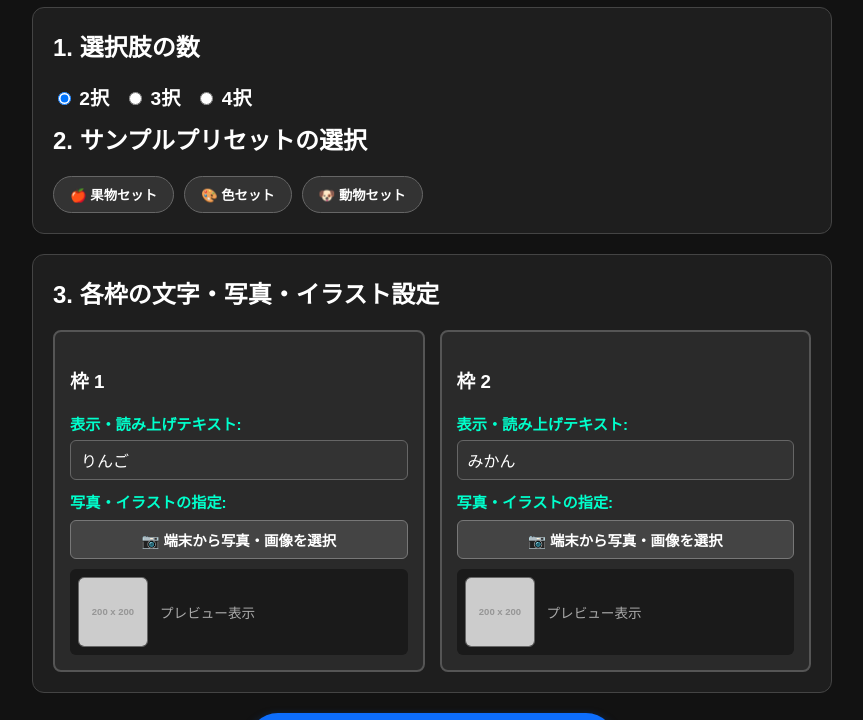
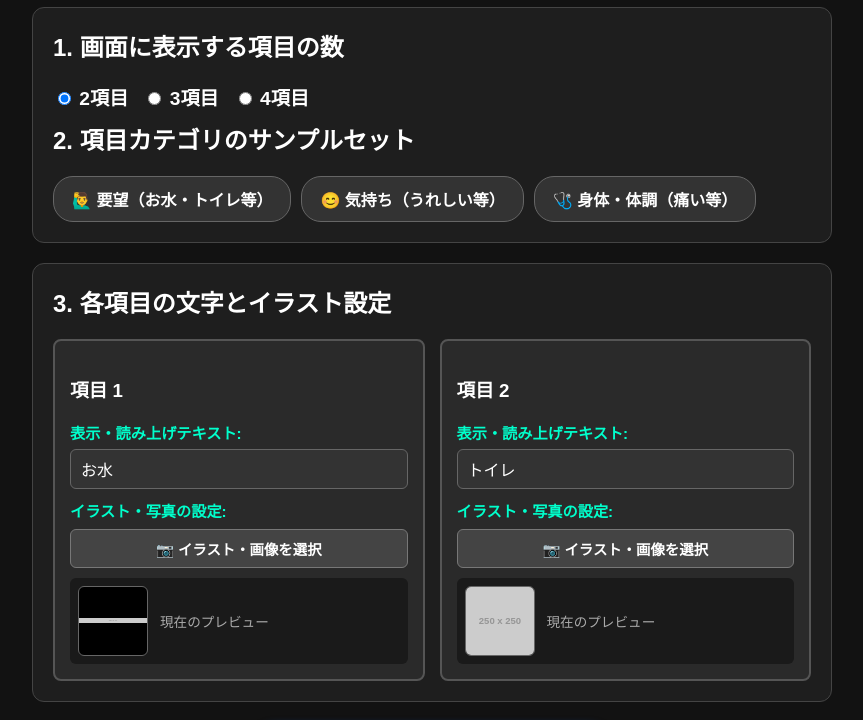
Before and after one commit to tanabe-e-hue/kaonougoki, a plain HTML site: page index.html in a window 1280 px wide. Shown: the part 80-800 px from the top of the page, without its empty margins (208-1071 px from the left). Drawn offline with Linux system fonts and the light colour scheme; placeholder pictures from the web are drawn by us.

Commit message:
Update index.html

```diff
--- a/index.html
+++ b/index.html
@@ -3,7 +3,7 @@
 <head>
   <meta charset="UTF-8">
   <meta name="viewport" content="width=device-width, initial-scale=1.0">
-  <title>多機能VOCA（写真・イラスト変更対応版）</title>
+  <title>項目選択モード VOCA（イラスト＋文字対応）</title>
   <!-- MediaPipe Face Mesh & Camera Utils -->
   <script src="https://cdn.jsdelivr.net/npm/@mediapipe/camera_utils/camera_utils.js" crossorigin="anonymous"></script>
   <script src="https://cdn.jsdelivr.net/npm/@mediapipe/face_mesh/face_mesh.js" crossorigin="anonymous"></script>
@@ -48,7 +48,7 @@
     .preset-btns { display: flex; gap: 10px; margin-top: 10px; flex-wrap: wrap; }
     .preset-btn {
       background: #333; color: #fff; border: 1px solid #666;
-      padding: 8px 16px; border-radius: 20px; cursor: pointer; font-weight: bold;
+      padding: 10px 18px; border-radius: 20px; cursor: pointer; font-weight: bold; font-size: 1rem;
     }
     .preset-btn:hover { background: #0d6efd; border-color: #0d6efd; }
 
@@ -101,7 +101,7 @@
     }
 
     /* ------------------------------
-       2. 操作画面
+       2. 操作画面（項目モード）
     ------------------------------ */
     #play-screen {
       flex-direction: column;
@@ -138,11 +138,11 @@
     .play-container.mode-3 { grid-template-columns: 1fr 1fr 1fr; }
     .play-container.mode-4 { grid-template-columns: 1fr 1fr; grid-template-rows: 1fr 1fr; }
 
-    /* SVGによるアラウンド枠線アニメーション */
+    /* カード・SVGアニメーション構造 */
     .card-wrapper {
       position: relative;
-      width: 60%;
-      height: 50%;
+      width: 65%;
+      height: 55%;
       display: flex;
       align-items: center;
       justify-content: center;
@@ -158,6 +158,7 @@
       cursor: pointer;
       position: relative;
       z-index: 1;
+      padding: 15px;
     }
 
     .border-svg {
@@ -183,43 +184,53 @@
       transition: stroke-dashoffset 0s linear;
     }
 
-    /* 2秒間の枠周回アニメーション */
+    /* 2秒間の囲みアニメーション */
     .card-wrapper.focusing .border-progress {
       stroke-dashoffset: 0;
       transition: stroke-dashoffset 2s linear;
     }
     .card-wrapper.focusing .card {
-      transform: scale(1.03);
+      transform: scale(1.04);
     }
 
-    .card img { max-width: 65%; max-height: 50%; object-fit: contain; margin-bottom: 10px; }
-    .card .label { font-size: 2rem; font-weight: bold; color: #ffffff; text-align: center; }
+    .card img {
+      max-width: 60%;
+      max-height: 55%;
+      object-fit: contain;
+      margin-bottom: 15px;
+    }
+    .card .label {
+      font-size: 2.2rem;
+      font-weight: bold;
+      color: #ffffff;
+      text-align: center;
+    }
   </style>
 </head>
 <body>
 
   <!-- ==================== 1. 初期設定画面 ==================== -->
   <div id="setup-screen" class="screen active">
-    <h1>多機能VOCA 設定画面</h1>
+    <h1>項目選択モード VOCA 設定</h1>
 
     <div class="setup-card">
-      <h2>1. 選択肢の数</h2>
+      <h2>1. 画面に表示する項目の数</h2>
       <div class="option-count-selector">
-        <label><input type="radio" name="count" value="2" checked onchange="changeCount(2)"> 2択</label>
-        <label><input type="radio" name="count" value="3" onchange="changeCount(3)"> 3択</label>
-        <label><input type="radio" name="count" value="4" onchange="changeCount(4)"> 4択</label>
+        <label><input type="radio" name="count" value="2" checked onchange="changeCount(2)"> 2項目</label>
+        <label><input type="radio" name="count" value="3" onchange="changeCount(3)"> 3項目</label>
+        <label><input type="radio" name="count" value="4" onchange="changeCount(4)"> 4項目</label>
       </div>
 
-      <h2>2. サンプルプリセットの選択</h2>
+      <h2>2. 項目カテゴリのサンプルセット</h2>
       <div class="preset-btns">
-        <button class="preset-btn" onclick="applyPreset('fruit')">🍎 果物セット</button>
-        <button class="preset-btn" onclick="applyPreset('color')">🎨 色セット</button>
-        <button class="preset-btn" onclick="applyPreset('animal')">🐶 動物セット</button>
+        <button class="preset-btn" onclick="applyPreset('requests')">🙋‍♂️ 要望（お水・トイレ等）</button>
+        <button class="preset-btn" onclick="applyPreset('feelings')">😊 気持ち（うれしい等）</button>
+        <button class="preset-btn" onclick="applyPreset('body')">🩺 身体・体調（痛い等）</button>
       </div>
     </div>
 
     <div class="setup-card">
-      <h2>3. 各枠の文字・写真・イラスト設定</h2>
+      <h2>3. 各項目の文字とイラスト設定</h2>
       <div class="item-config-grid" id="config-grid"></div>
     </div>
 
@@ -238,30 +249,31 @@
 
   <script>
     let currentCount = 2;
-    const DWELL_TIME_MS = 2000; // 2秒
+    const DWELL_TIME_MS = 2000; // 2秒確定
 
+    // 項目モード用サンプル定義（イラスト＋文字）
     const presets = {
-      fruit: [
-        { text: 'りんご', img: 'https://via.placeholder.com/200/ff4d4d/FFFFFF?text=りんご' },
-        { text: 'みかん', img: 'https://via.placeholder.com/200/ffa500/FFFFFF?text=みかん' },
-        { text: 'ぶどう', img: 'https://via.placeholder.com/200/8a2be2/FFFFFF?text=ぶどう' },
-        { text: 'バナナ', img: 'https://via.placeholder.com/200/ffd700/FFFFFF?text=バナナ' }
+      requests: [
+        { text: 'お水', img: 'https://via.placeholder.com/250/17a2b8/FFFFFF?text=💧+お水' },
+        { text: 'トイレ', img: 'https://via.placeholder.com/250/ffc107/000000?text=🚻+トイレ' },
+        { text: 'テレビ', img: 'https://via.placeholder.com/250/6c757d/FFFFFF?text=📺+テレビ' },
+        { text: 'おやすみ', img: 'https://via.placeholder.com/250/6f42c1/FFFFFF?text=🌙+おやすみ' }
       ],
-      color: [
-        { text: 'あか', img: 'https://via.placeholder.com/200/ff0000/FFFFFF?text=赤' },
-        { text: 'あお', img: 'https://via.placeholder.com/200/0000ff/FFFFFF?text=青' },
-        { text: 'きいろ', img: 'https://via.placeholder.com/200/ffff00/000000?text=黄' },
-        { text: 'みどり', img: 'https://via.placeholder.com/200/008000/FFFFFF?text=緑' }
+      feelings: [
+        { text: 'うれしい', img: 'https://via.placeholder.com/250/28a745/FFFFFF?text=😊+うれしい' },
+        { text: 'かなしい', img: 'https://via.placeholder.com/250/007bff/FFFFFF?text=😢+かなしい' },
+        { text: 'たのしい', img: 'https://via.placeholder.com/250/fd7e14/FFFFFF?text=😄+たのしい' },
+        { text: 'つかれた', img: 'https://via.placeholder.com/250/6c757d/FFFFFF?text=😫+つかれた' }
       ],
-      animal: [
-        { text: 'いぬ', img: 'https://via.placeholder.com/200/d2691e/FFFFFF?text=いぬ' },
-        { text: 'ねこ', img: 'https://via.placeholder.com/200/708090/FFFFFF?text=ねこ' },
-        { text: 'うさぎ', img: 'https://via.placeholder.com/200/ffb6c1/000000?text=うさぎ' },
-        { text: 'くま', img: 'https://via.placeholder.com/200/8b4513/FFFFFF?text=くま' }
+      body: [
+        { text: 'いたい', img: 'https://via.placeholder.com/250/dc3545/FFFFFF?text=⚡+いたい' },
+        { text: 'かゆい', img: 'https://via.placeholder.com/250/e83e8c/FFFFFF?text=✋+かゆい' },
+        { text: 'あつい', img: 'https://via.placeholder.com/250/ff4500/FFFFFF?text=☀️+あつい' },
+        { text: 'さむい', img: 'https://via.placeholder.com/250/20c997/FFFFFF?text=❄️+さむい' }
       ]
     };
 
-    let items = [...presets.fruit];
+    let items = [...presets.requests];
 
     let camera = null;
     let faceMesh = null;
@@ -285,7 +297,6 @@
       if (savedItems) items = JSON.parse(savedItems);
     }
 
-    // 設定画面の描画（ファイル選択・写真設定機能）
     function renderSetupForm() {
       const grid = document.getElementById('config-grid');
       grid.innerHTML = '';
@@ -293,21 +304,21 @@
         const box = document.createElement('div');
         box.className = 'item-config-box';
         box.innerHTML = `
-          <h3>枠 ${i + 1}</h3>
+          <h3>項目 ${i + 1}</h3>
           <label>表示・読み上げテキスト:</label>
           <input type="text" value="${items[i].text}" onchange="items[${i}].text=this.value">
 
-          <label>写真・イラストの指定:</label>
+          <label>イラスト・写真の設定:</label>
           <div class="file-input-wrapper">
             <input type="file" id="file-input-${i}" accept="image/*" style="display:none;" onchange="updateImage(${i}, this)">
             <button type="button" class="file-input-btn" onclick="document.getElementById('file-input-${i}').click()">
-              📷 端末から写真・画像を選択
+              📷 イラスト・画像を選択
             </button>
           </div>
 
           <div class="preview-container">
             <img src="${items[i].img}" id="preview-${i}" class="preview-thumb">
-            <span style="font-size:0.85rem; color:#aaa;">プレビュー表示</span>
+            <span style="font-size:0.85rem; color:#aaa;">現在のプレビュー</span>
           </div>
         `;
         grid.appendChild(box);
@@ -319,7 +330,6 @@
       renderSetupForm();
     }
 
-    // ユーザーが端末から写真/イラストを選択したときの処理
     function updateImage(index, input) {
       const file = input.files[0];
       if (file) {
@@ -354,7 +364,7 @@
             <rect class="border-progress" id="progress-${i}" width="100%" height="100%"/>
           </svg>
           <div class="card" onclick="triggerSelect(${i})">
-            <img src="${items[i].img}">
+            <img src="${items[i].img}" alt="${items[i].text}">
             <div class="label">${items[i].text}</div>
           </div>
         `;
@@ -412,9 +422,9 @@
       }
 
       const landmarks = results.multiFaceLandmarks[0];
-      const nose = landmarks[1];          // 鼻
-      const leftIris = landmarks[468];    // 左目黒目
-      const rightIris = landmarks[473];   // 右目黒目
+      const nose = landmarks[1];
+      const leftIris = landmarks[468];
+      const rightIris = landmarks[473];
 
       // 口閉じ判定
       const upperLip = landmarks[13];
```
